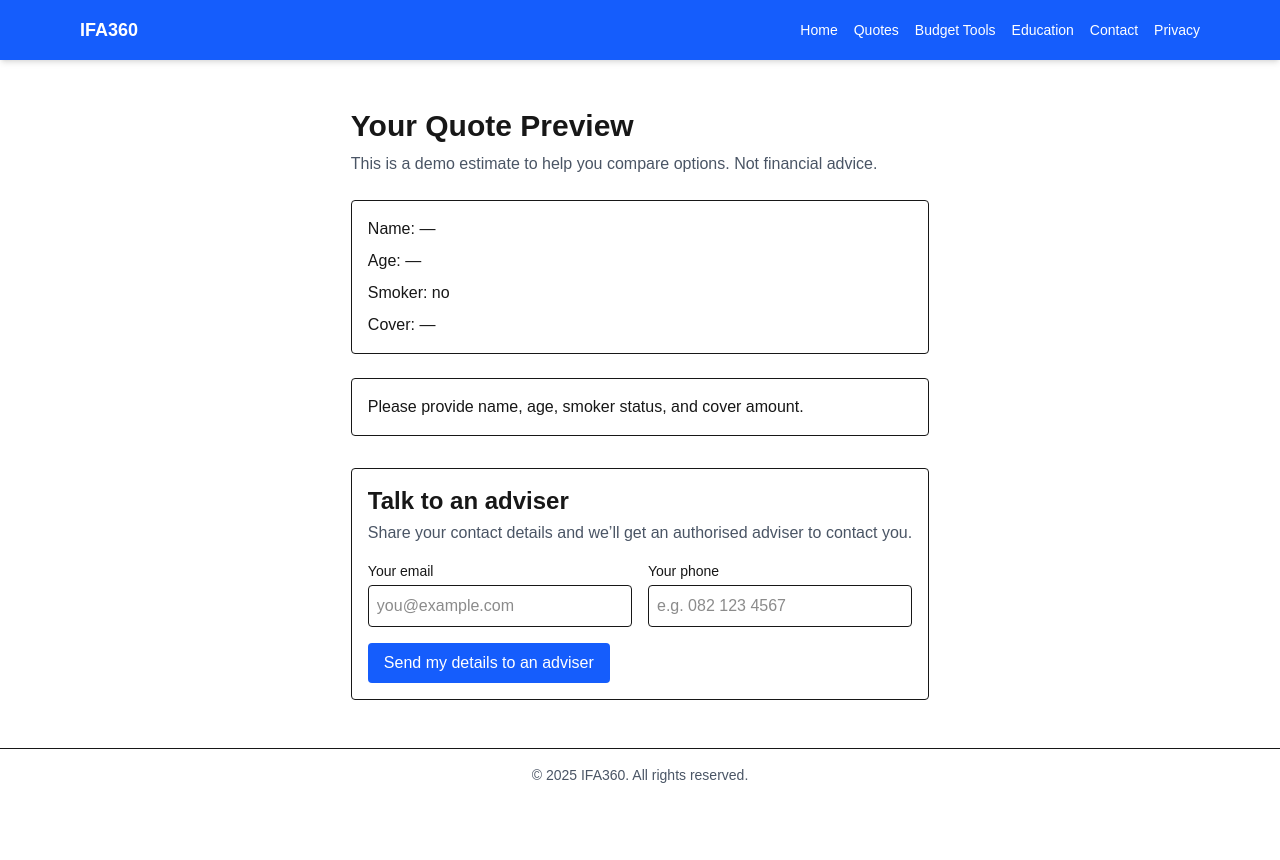
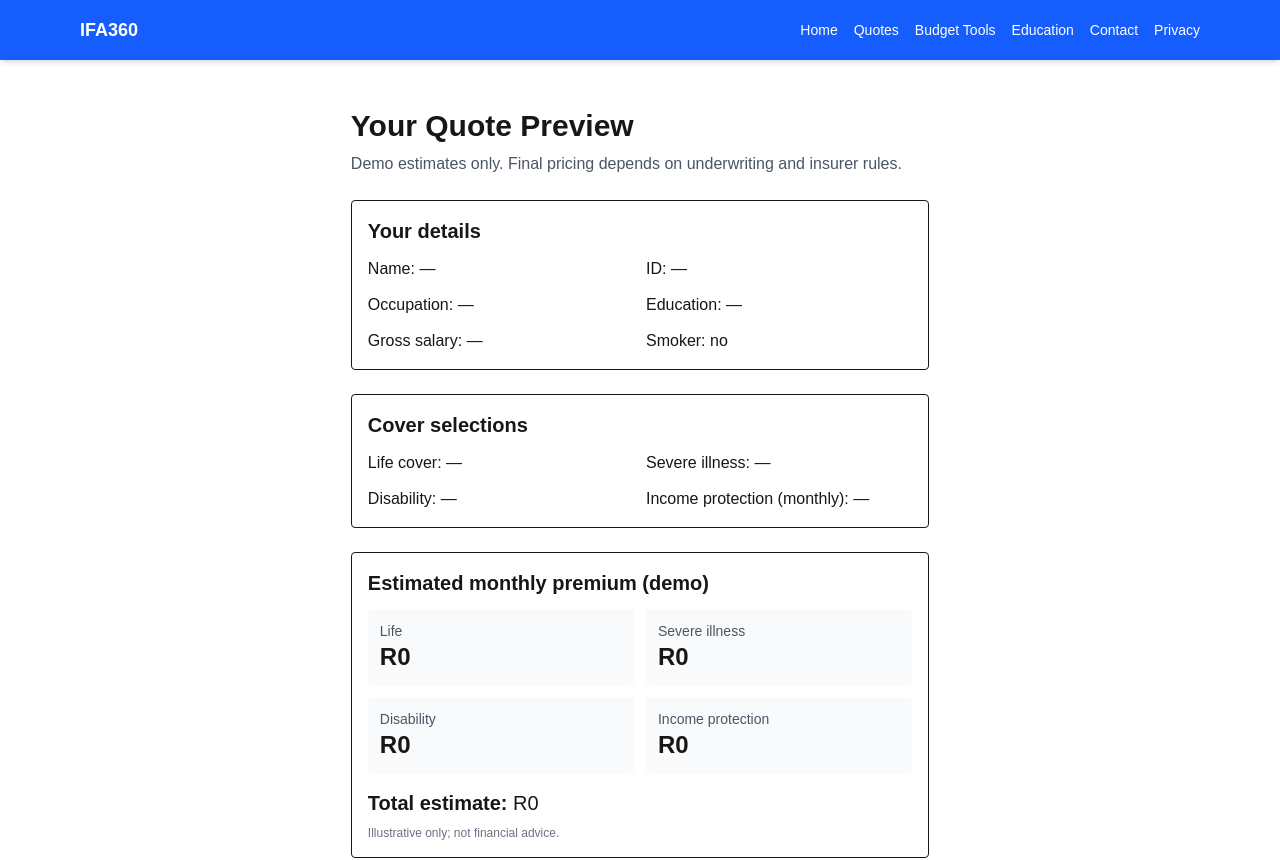
Before and after one commit to Spinazze82/ifa360-client, a Next.js app: page /quotes/results in a window 1280 px wide. Shown: the top 860 px of the page. Before the commit the page ends 801 px from the top, so only its background shows below. Built offline with nearby package versions, Linux system fonts and the light colour scheme.

Commit message:
feat: results page reads all fields and shows itemised demo premiums

```diff
--- a/src/app/quotes/results/page.tsx
+++ b/src/app/quotes/results/page.tsx
@@ -10,28 +10,85 @@ export default function Page() {
   );
 }
 
+function formatR(n: number | null | undefined) {
+  if (n == null || isNaN(n)) return "—";
+  return "R" + Math.round(n).toLocaleString();
+}
+
 function ResultsInner() {
   const sp = useSearchParams();
 
+  // Personal
   const name = sp.get("name") ?? "";
-  const ageStr = sp.get("age") ?? "";
+  const id = sp.get("id") ?? "";
+  const occupation = sp.get("occupation") ?? "";
+  const education = sp.get("education") ?? "";
+  const salaryStr = sp.get("salary") ?? "";
   const smoker = sp.get("smoker") ?? "no";
-  const coverStr = sp.get("cover") ?? "";
 
-  const age = Number(ageStr);
-  const cover = Number(coverStr);
+  // Cover selections
+  const lifeStr = sp.get("life") ?? "";
+  const siType = (sp.get("siType") ?? "accelerated") as "accelerated" | "non-accelerated";
+  const siCoverStr = sp.get("siCover") ?? "";
+  const disType = (sp.get("disType") ?? "accelerated") as "accelerated" | "non-accelerated";
+  const disCoverStr = sp.get("disCover") ?? "";
+  const ipMonthlyStr = sp.get("ipMonthly") ?? "";
 
-  // Demo estimate (placeholder — not real pricing)
-  const estimate = useMemo(() => {
-    if (Number.isNaN(age) || Number.isNaN(cover) || cover <= 0 || age < 18) return null;
-    const units = cover / 100_000;
-    const basePerUnit = 45;
-    const ageFactor = 1 + Math.max(0, age - 30) * 0.02;
-    const smokerFactor = smoker === "yes" ? 1.6 : 1.0;
-    return Math.round(units * basePerUnit * ageFactor * smokerFactor);
-  }, [age, cover, smoker]);
+  // Numbers
+  const salary = Number(salaryStr);
+  const life = Number(lifeStr);
+  const siCover = Number(siCoverStr);
+  const disCover = Number(disCoverStr);
+  const ipMonthly = Number(ipMonthlyStr);
 
-  // Lead capture (posts to Formspree)
+  // --- Demo premium model (placeholder) ---
+  const totals = useMemo(() => {
+    // Life cover (per R100k)
+    let lifePrem = 0;
+    if (life > 0) {
+      const units = life / 100_000;
+      const basePerUnit = 45; // demo only
+      const smokerFactor = smoker === "yes" ? 1.6 : 1.0;
+      lifePrem = units * basePerUnit * smokerFactor;
+    }
+
+    // Severe illness: base per R100k + type factor
+    let siPrem = 0;
+    if (siCover > 0) {
+      const units = siCover / 100_000;
+      const basePerUnit = 65; // demo only
+      const typeFactor = siType === "accelerated" ? 0.85 : 1.0; // accelerated cheaper (uses life pool)
+      siPrem = units * basePerUnit * typeFactor;
+    }
+
+    // Disability lump sum: per R100k + type factor
+    let disPrem = 0;
+    if (disCover > 0) {
+      const units = disCover / 100_000;
+      const basePerUnit = 55; // demo only
+      const typeFactor = disType === "accelerated" ? 0.9 : 1.0;
+      disPrem = units * basePerUnit * typeFactor;
+    }
+
+    // Income protection (monthly benefit): per R1000 benefit
+    let ipPrem = 0;
+    if (ipMonthly > 0) {
+      const units = ipMonthly / 1_000;
+      const basePerUnit = 22; // demo only
+      ipPrem = units * basePerUnit;
+    }
+
+    const total = Math.round(lifePrem + siPrem + disPrem + ipPrem);
+    return {
+      lifePrem: Math.round(lifePrem),
+      siPrem: Math.round(siPrem),
+      disPrem: Math.round(disPrem),
+      ipPrem: Math.round(ipPrem),
+      total,
+    };
+  }, [life, siCover, disCover, ipMonthly, smoker, siType, disType]);
+
+  // Lead capture (Formspree)
   const [clientEmail, setClientEmail] = useState("");
   const [clientPhone, setClientPhone] = useState("");
   const [status, setStatus] = useState<"idle" | "sending" | "ok" | "error">("idle");
@@ -48,11 +105,27 @@ function ResultsInner() {
         headers: { "Content-Type": "application/json", Accept: "application/json" },
         body: JSON.stringify({
           form: "lead",
+          // personal
           name,
-          age: ageStr,
+          id,
+          occupation,
+          education,
+          salary: salaryStr,
           smoker,
-          cover: coverStr,
-          estimatedPremium: estimate !== null ? `R${estimate}` : "-",
+          // covers
+          life: lifeStr,
+          severeIllnessType: siType,
+          severeIllnessCover: siCoverStr,
+          disabilityType: disType,
+          disabilityCover: disCoverStr,
+          incomeProtectionMonthly: ipMonthlyStr,
+          // premiums (demo)
+          premium_life: formatR(totals.lifePrem),
+          premium_severeIllness: formatR(totals.siPrem),
+          premium_disability: formatR(totals.disPrem),
+          premium_incomeProtection: formatR(totals.ipPrem),
+          premium_total: formatR(totals.total),
+          // contact
           clientEmail,
           clientPhone,
           source: "ifa360-customer-site",
@@ -75,35 +148,69 @@ function ResultsInner() {
   }
 
   return (
-    <main className="p-8 max-w-2xl mx-auto">
+    <main className="p-8 max-w-3xl mx-auto">
       <h1 className="text-3xl font-bold">Your Quote Preview</h1>
       <p className="mt-2 text-gray-600">
-        This is a demo estimate to help you compare options. Not financial advice.
+        Demo estimates only. Final pricing depends on underwriting and insurer rules.
       </p>
 
-      <div className="mt-6 space-y-2 rounded border p-4 bg-white">
-        <div><span className="font-medium">Name:</span> {name || "—"}</div>
-        <div><span className="font-medium">Age:</span> {ageStr || "—"}</div>
-        <div><span className="font-medium">Smoker:</span> {smoker}</div>
-        <div><span className="font-medium">Cover:</span> {coverStr ? `R${coverStr}` : "—"}</div>
-      </div>
+      {/* Summary of inputs */}
+      <section className="mt-6 rounded border bg-white p-4">
+        <h2 className="text-xl font-semibold">Your details</h2>
+        <div className="mt-3 grid gap-3 sm:grid-cols-2">
+          <div><span className="font-medium">Name:</span> {name || "—"}</div>
+          <div><span className="font-medium">ID:</span> {id || "—"}</div>
+          <div><span className="font-medium">Occupation:</span> {occupation || "—"}</div>
+          <div><span className="font-medium">Education:</span> {education || "—"}</div>
+          <div><span className="font-medium">Gross salary:</span> {salaryStr ? formatR(salary) : "—"}</div>
+          <div><span className="font-medium">Smoker:</span> {smoker}</div>
+        </div>
+      </section>
 
-      <div className="mt-6 rounded border p-4 bg-white">
-        {estimate !== null ? (
-          <p className="text-xl">
-            <span className="font-semibold">Estimated monthly premium:</span> R{estimate}
-          </p>
-        ) : (
-          <p>Please provide name, age, smoker status, and cover amount.</p>
-        )}
-      </div>
+      {/* Covers selected */}
+      <section className="mt-6 rounded border bg-white p-4">
+        <h2 className="text-xl font-semibold">Cover selections</h2>
+        <div className="mt-3 grid gap-3 sm:grid-cols-2">
+          <div><span className="font-medium">Life cover:</span> {lifeStr ? formatR(life) : "—"}</div>
+          <div><span className="font-medium">Severe illness:</span> {siCoverStr ? `${formatR(siCover)} (${siType})` : "—"}</div>
+          <div><span className="font-medium">Disability:</span> {disCoverStr ? `${formatR(disCover)} (${disType})` : "—"}</div>
+          <div><span className="font-medium">Income protection (monthly):</span> {ipMonthlyStr ? formatR(ipMonthly) : "—"}</div>
+        </div>
+      </section>
 
-      {/* Lead Capture */}
-      <section className="mt-8 rounded border p-4 bg-white">
+      {/* Premium estimate */}
+      <section className="mt-6 rounded border bg-white p-4">
+        <h2 className="text-xl font-semibold">Estimated monthly premium (demo)</h2>
+        <div className="mt-3 grid gap-3 sm:grid-cols-2">
+          <div className="rounded bg-gray-50 p-3">
+            <div className="text-sm text-gray-600">Life</div>
+            <div className="text-2xl font-bold">{formatR(totals.lifePrem)}</div>
+          </div>
+          <div className="rounded bg-gray-50 p-3">
+            <div className="text-sm text-gray-600">Severe illness</div>
+            <div className="text-2xl font-bold">{formatR(totals.siPrem)}</div>
+          </div>
+          <div className="rounded bg-gray-50 p-3">
+            <div className="text-sm text-gray-600">Disability</div>
+            <div className="text-2xl font-bold">{formatR(totals.disPrem)}</div>
+          </div>
+          <div className="rounded bg-gray-50 p-3">
+            <div className="text-sm text-gray-600">Income protection</div>
+            <div className="text-2xl font-bold">{formatR(totals.ipPrem)}</div>
+          </div>
+        </div>
+        <div className="mt-4 text-xl">
+          <span className="font-semibold">Total estimate:</span> {formatR(totals.total)}
+        </div>
+        <p className="mt-2 text-xs text-gray-500">
+          Illustrative only; not financial advice.
+        </p>
+      </section>
+
+      {/* Lead capture */}
+      <section className="mt-8 rounded border bg-white p-4">
         <h2 className="text-2xl font-semibold">Talk to an adviser</h2>
-        <p className="mt-1 text-gray-600">
-          Share your contact details and we’ll get an authorised adviser to contact you.
-        </p>
+        <p className="mt-1 text-gray-600">Share your contact details and we’ll get an authorised adviser to contact you.</p>
 
         <form onSubmit={handleSubmit} className="mt-4 grid gap-4 sm:grid-cols-2">
           <div className="sm:col-span-1">
```
